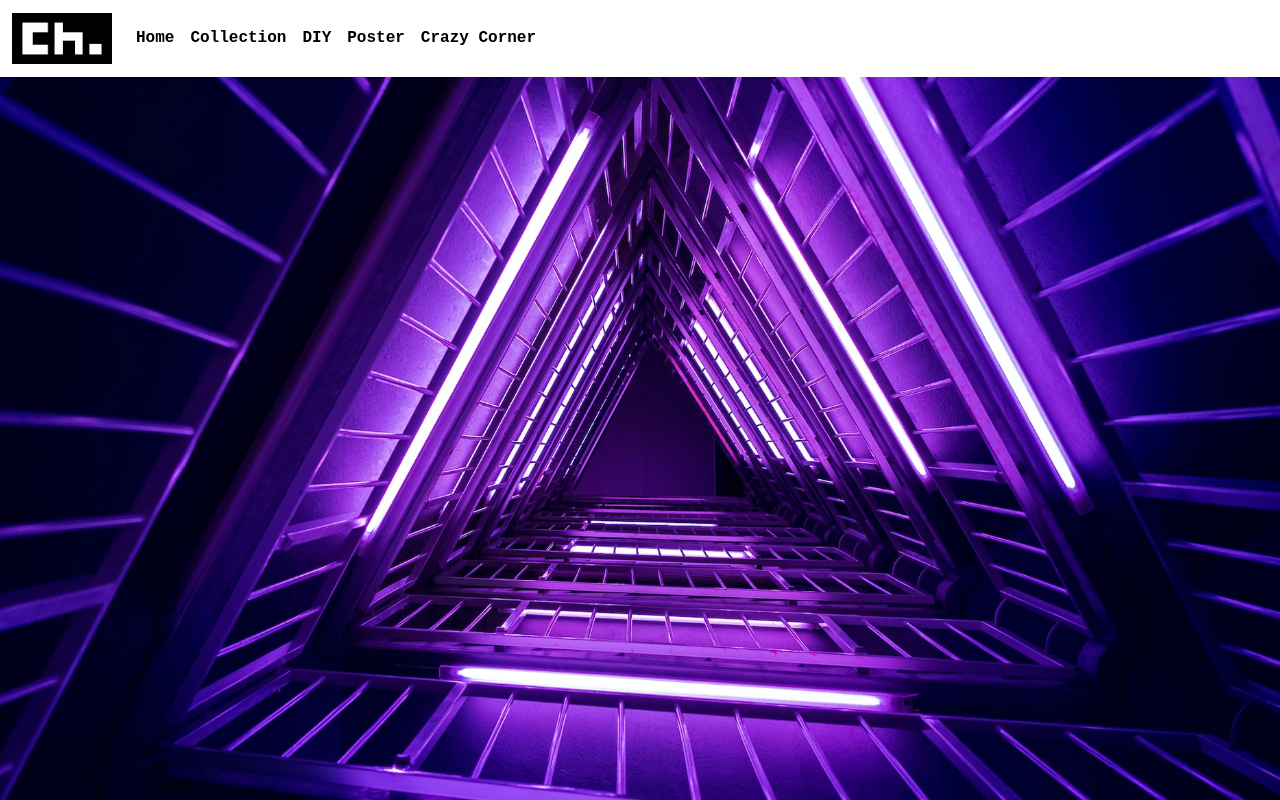
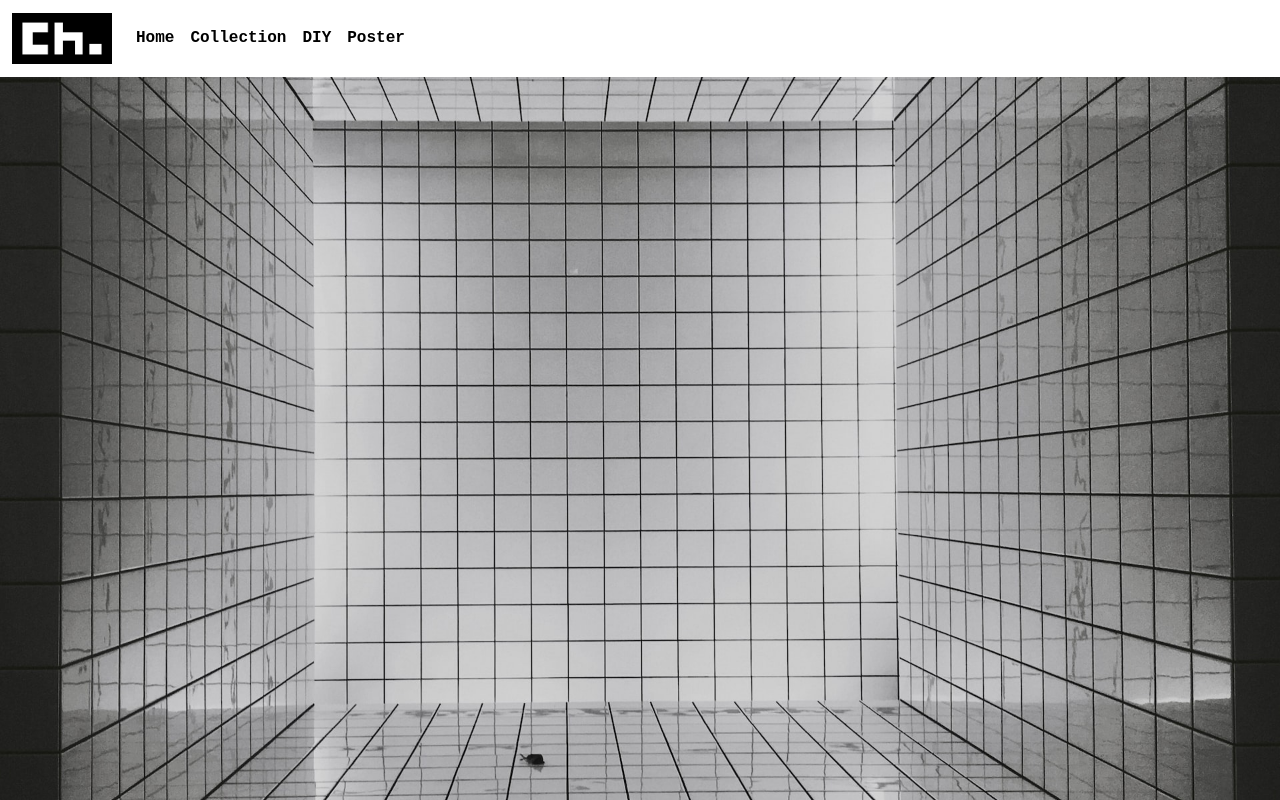
Before and after one commit to chrillah/sweet-card-maker, a Vue app: page / in a window 1280 px wide. Built offline with nearby package versions, Linux system fonts and the light colour scheme; a web font is replaced by a local one.

Commit message:
hero updated

```diff
--- a/src/components/HeroImage.vue
+++ b/src/components/HeroImage.vue
@@ -1,13 +1,52 @@
 <template>
-  <div class="hero-wrapper" />
+  <div class="hero-wrapper" :style="{ 'background-image': `url(${bgImage})` }" />
 </template>
 
+<script>
+  export default {
+    data() {
+      return {
+        bgImage : '/assets/img/sandro-katalina-k1bO_VTiZSs-unsplash.jpg',
+        images: [
+          '/assets/img/sandro-katalina-k1bO_VTiZSs-unsplash.jpg',
+          '/assets/img/kiran-k-dZ_RZiMc6s0-unsplash.jpg',
+          '/assets/img/armand-khoury-4cBVro7SHLs-unsplash.jpg'
+        ],
+        // images: [
+        //   "background-image: url('/assets/img/sandro-katalina-k1bO_VTiZSs-unsplash.jpg');",
+        //   "background-image: url('/assets/img/kiran-k-dZ_RZiMc6s0-unsplash.jpg');",
+        //   "background-image: url('/assets/img/armand-khoury-4cBVro7SHLs-unsplash.jpg');"
+        // ],
+        index: 0
+      }
+    },
+    // method: {
+    //   change() {
+    //     this.index = (this.index + 1) % this.images.length
+    //     setInterval(this.change, 3000)
+    //   }
+    // },
+    created() {
+      setInterval(() => {
+        this.index =
+          (this.index + 1) % this.images.length
+        this.bgImage = this.images[this.index]
+      }, 1000)
+    },
+    // computed: {
+    //   changeBg() {
+    //     return this.images[this.index]
+    //   }
+    // }
+  }
+</script>
+
 <style scoped>
-.hero-wrapper{
-  background-image: url("/assets/img/sandro-katalina-k1bO_VTiZSs-unsplash.jpg");
+  .hero-wrapper {
+    /* background-image: url('/assets/img/sandro-katalina-k1bO_VTiZSs-unsplash.jpg'); */
     height: 100vh;
     background-position: center;
     background-repeat: no-repeat;
     background-size: cover;
-}
+  }
 </style>
--- a/src/components/NavBar.vue
+++ b/src/components/NavBar.vue
@@ -19,7 +19,6 @@
           <RouterLink class="nav-link" to="/collection">Collection</RouterLink>
           <RouterLink class="nav-link" to="/diy">DIY</RouterLink>
           <RouterLink class="nav-link" to="/poster">Poster</RouterLink>
-          <RouterLink class="nav-link" to="/crazyCorner">Crazy Corner</RouterLink>
         </div>
       </div>
     </div>
```
Also changed, not shown: src/router.js (+0 -7 lines).
